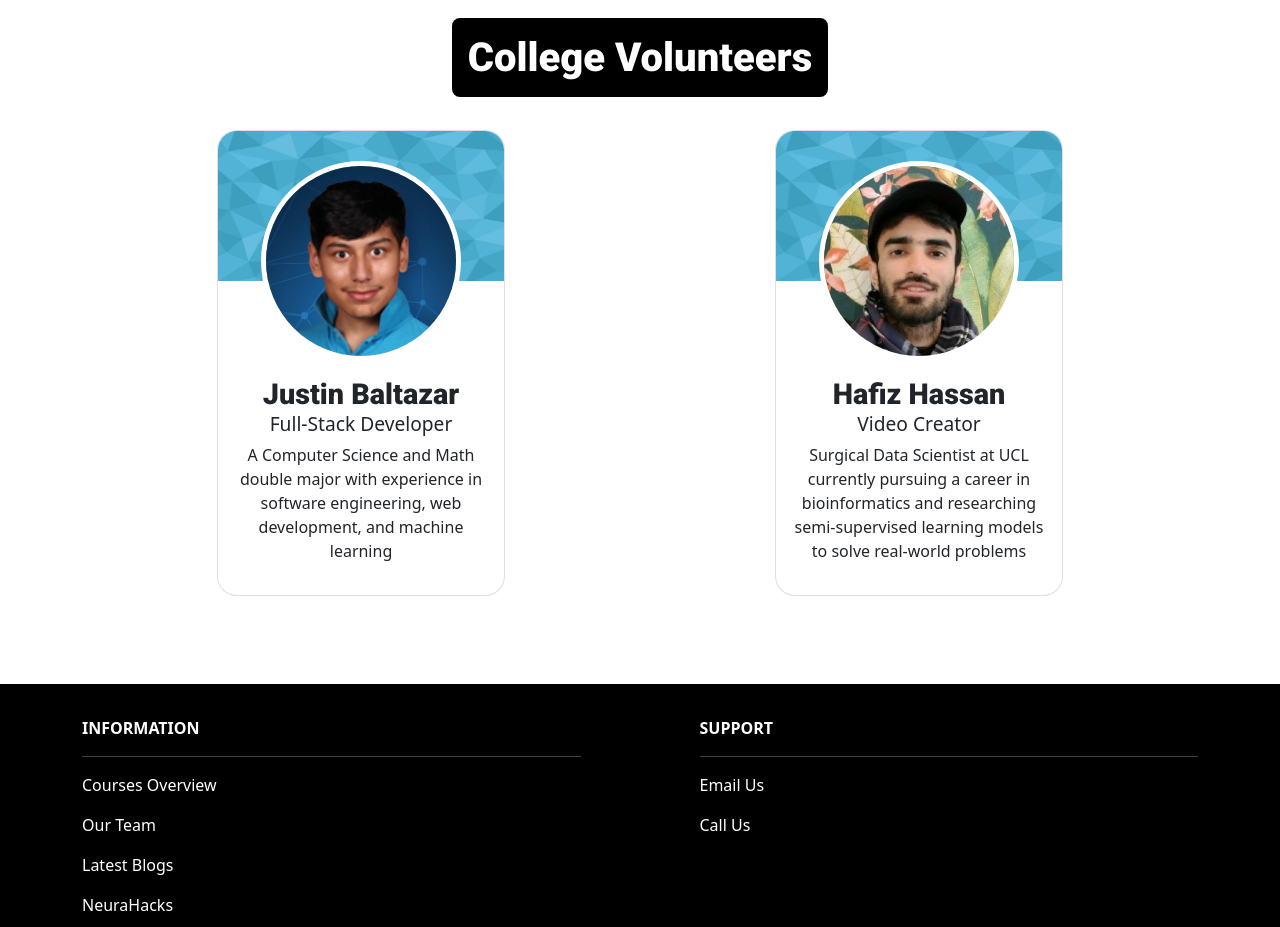
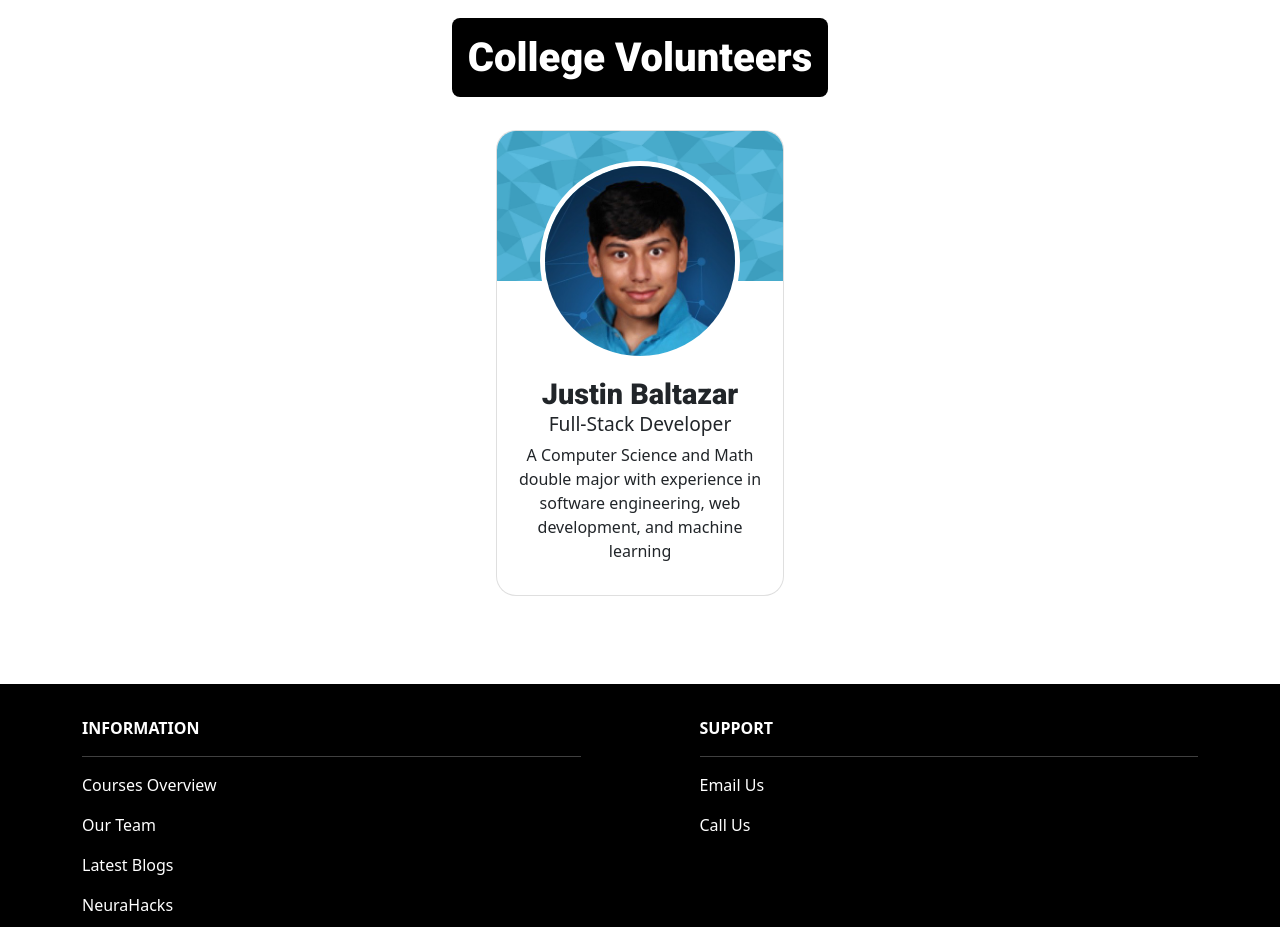
Before and after one commit to Neuracode/website, a Next.js app: page /about/team in a window 1280 px wide. Shown: the part 8980-9907 px from the top of the page. Built offline with nearby package versions, Linux system fonts and the light colour scheme.

Commit message:
Update team.tsx

```diff
--- a/pages/about/team.tsx
+++ b/pages/about/team.tsx
@@ -353,13 +353,6 @@ const Team: React.FC = () => {
             description:
                 'A Computer Science and Math double major with experience in software engineering, web development, and machine learning',
         },
-        {
-            name: 'Hafiz Hassan',
-            title: 'Video Creator',
-            image: 'hafiz_hassan.jpeg',
-            description:
-                'Surgical Data Scientist at UCL currently pursuing a career in bioinformatics and researching semi-supervised learning models to solve real-world problems',
-        },
     ];
 
     return (
```
